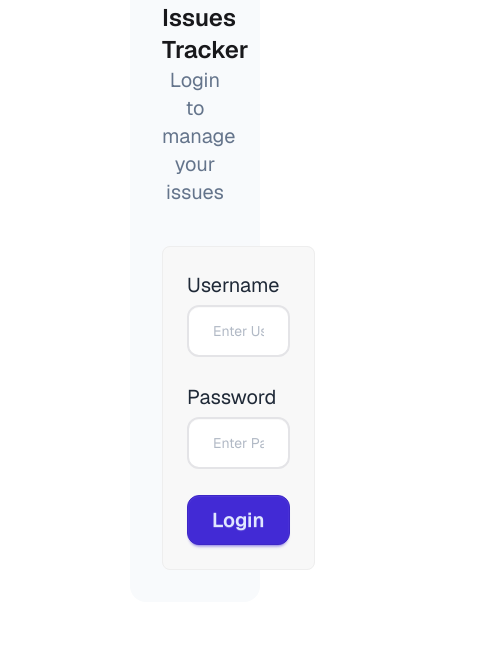
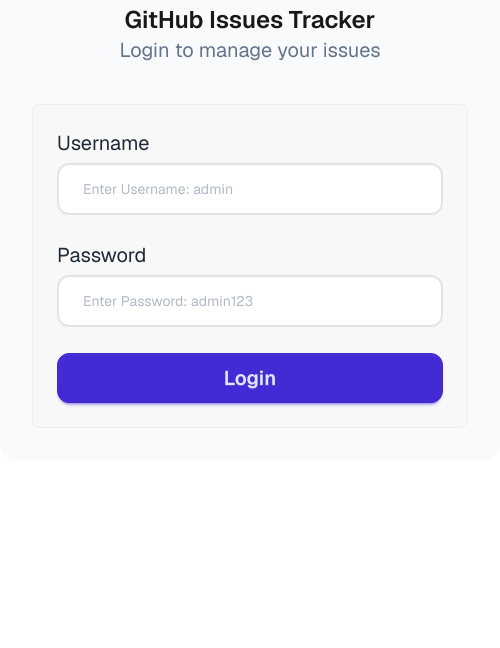
Before and after one commit to Mahmudul-1106/B13-A5-Github-Issue-Tracker, a plain HTML site: page index.html in a window 390 px wide. Shown: the part 196-844 px from the top of the page, 500 px wide, since content can reach past the window. Drawn offline with nearby package versions, Linux system fonts and the light colour scheme.

Commit message:
Responsive for mobile

```diff
--- a/index.html
+++ b/index.html
@@ -23,7 +23,7 @@
     <link rel="stylesheet" href="style.css">
 </head>
 
-<body class="w-4/12 mx-auto mt-12 p-8 bg-[#F8FAFC] rounded-2xl">
+<body class="mx-auto w-[500px] lg:w-4/12  mt-12 p-8 bg-[#F8FAFC] rounded-2xl">
 
     <div class="text-center mx-auto ">
         <img class="text-center mx-auto" src="./assets/github-logo.png" alt="">
```
